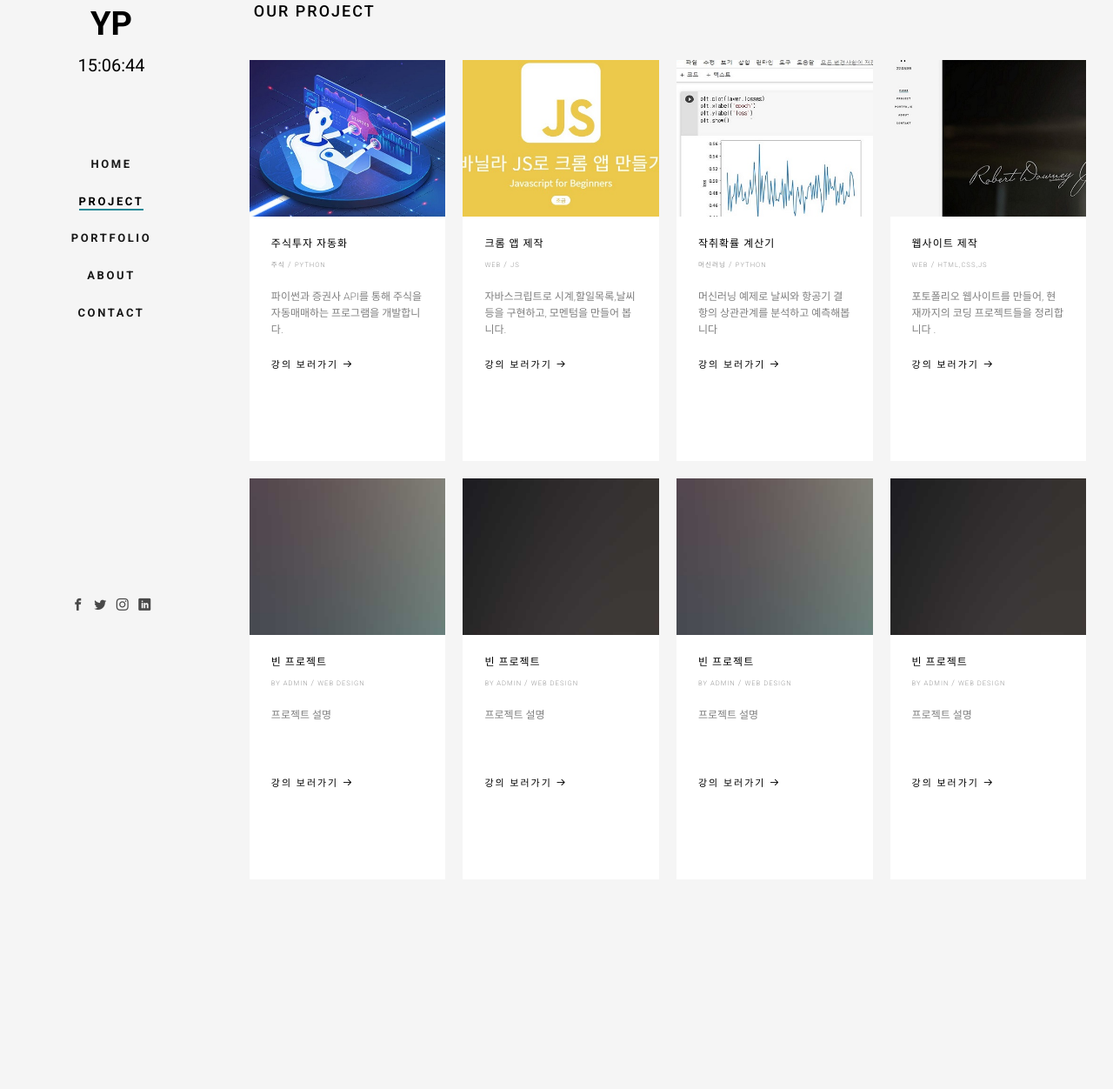
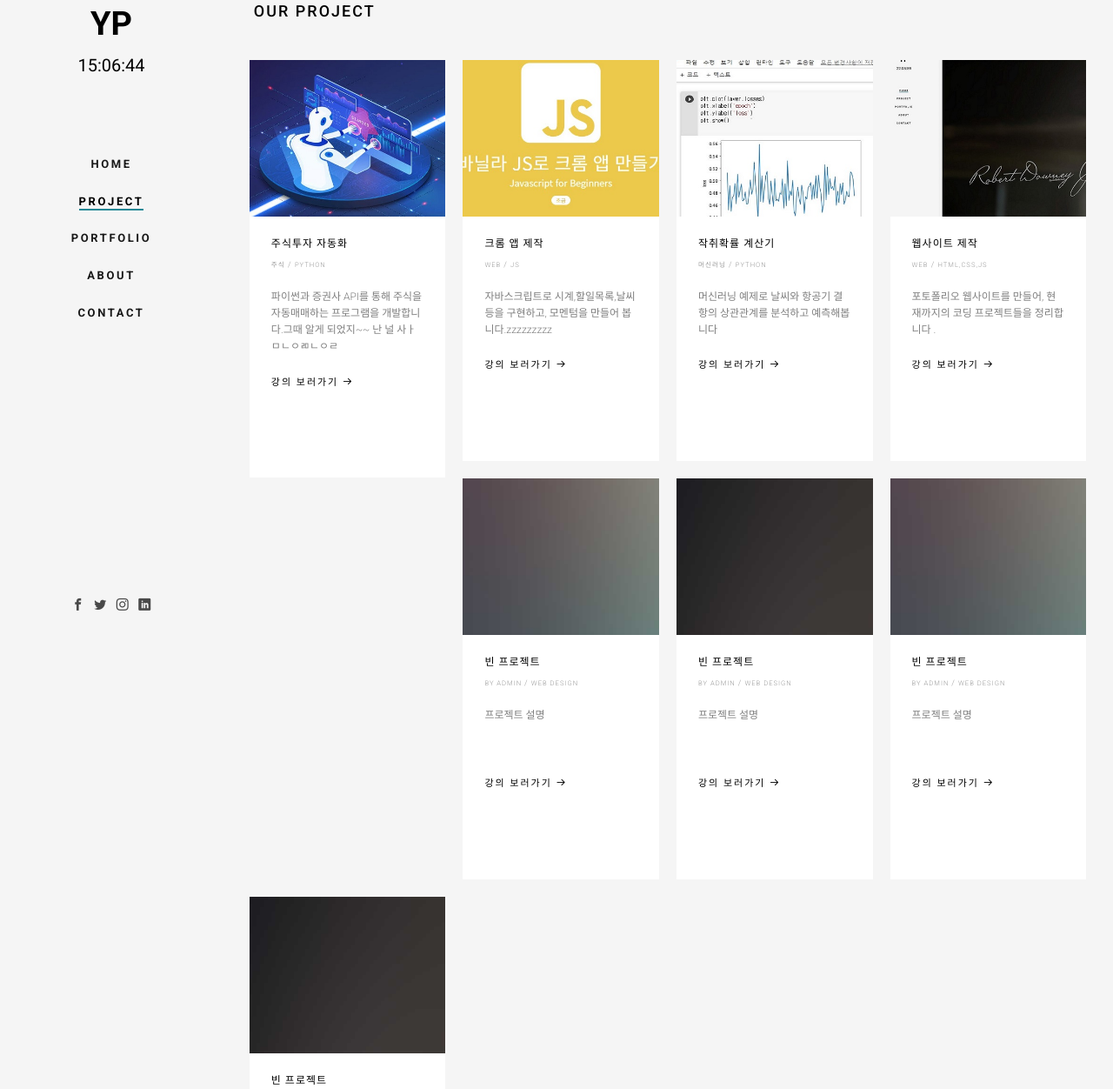
Before and after one commit to YY-COM/Portfolio-Web-Site, a plain HTML site: page marble/blog.html in a window 1280 px wide. Shown: the part 53-1305 px from the top of the page at 87% size. Before the commit the page ends 1186 px from the top, so only its background shows below. Drawn offline with Linux system fonts and the light colour scheme; files whose address does not match are found by name.

Commit message:
flex로 바꿈
그냥 float쓰고 높이 맞춰 보자.....

```diff
--- a/marble/blog.html
+++ b/marble/blog.html
@@ -98,29 +98,30 @@
 			<div class="fh5co-narrow-content">
 				<h2 class="fh5co-heading animate-box" data-animate-effect="fadeInLeft">Our Project</h2>
 				<div class="row row-bottom-padded-md">
-					<div class="col-md-3 col-sm-6 col-padding animate-box" data-animate-effect="fadeInLeft">
+					<div id="wrapper1">
+					<div id="project1" class="col-md-3 col-sm-6 col-padding animate-box" data-animate-effect="fadeInLeft">
 						<div class="blog-entry">
 							<a href="#" class="blog-img"><img src="images/img-1.jpg" class="img-responsive" alt="Free HTML5 Bootstrap Template by FreeHTML5.co"></a>
 							<div class="desc">
 								<h3><a href="https://www.youtube.com/watch?v=Y01D2J_7894" target="_blank" >주식투자 자동화</a></h3>
 								<span><small>주식</small> / <small> Python </small><small> <i class="icon-comment"></i></small></span>
-								<p>파이썬과 증권사 API를 통해 주식을 자동매매하는 프로그램을 개발합니다.</p>
+								<p>파이썬과 증권사 API를 통해 주식을 자동매매하는 프로그램을 개발합니다.그때 알게 되었지~~ 난 널 사ㅏㅁㄴㅇㄻㄴㅇㄹ</p>
 								<a href="https://www.youtube.com/watch?v=Y01D2J_7894" target="_blank"  class="lead">강의 보러가기 <i class="icon-arrow-right3"></i></a>
 							</div>
 						</div>
 					</div>
-					<div class="col-md-3 col-sm-6 col-padding animate-box" data-animate-effect="fadeInLeft">
+					<div id="project2" class="col-md-3 col-sm-6 col-padding animate-box" data-animate-effect="fadeInLeft">
 						<div class="blog-entry">
 							<a href="#" class="blog-img"><img src="images/img-2.jpg" class="img-responsive" alt="Free HTML5 Bootstrap Template by FreeHTML5.co"></a>
 							<div class="desc">
 								<h3><a href="#">크롬 앱 제작</a></h3>
 								<span><small>Web </small> / <small> Js </small><small> <i class="icon-comment"></i></small></span>
-								<p>자바스크립트로 시계,할일목록,날씨등을 구현하고, 모멘텀을 만들어 봅니다.</p>
+								<p>자바스크립트로 시계,할일목록,날씨등을 구현하고, 모멘텀을 만들어 봅니다.zzzzzzzzz</p>
 								<a href="#" class="lead">강의 보러가기 <i class="icon-arrow-right3"></i></a>
 							</div>
 						</div>
 					</div>
-					<div class="col-md-3 col-sm-6 col-padding animate-box" data-animate-effect="fadeInLeft">
+					<div id="project3" class="col-md-3 col-sm-6 col-padding animate-box" data-animate-effect="fadeInLeft">
 						<div class="blog-entry">
 							<a href="#" class="blog-img"><img src="images/img-3.jpg" class="img-responsive" alt="Free HTML5 Bootstrap Template by FreeHTML5.co"></a>
 							<div class="desc">
@@ -131,7 +132,7 @@
 							</div>
 						</div>
 					</div>
-					<div class="col-md-3 col-sm-6 col-padding animate-box" data-animate-effect="fadeInLeft">
+					<div id="project4" class="col-md-3 col-sm-6 col-padding animate-box" data-animate-effect="fadeInLeft">
 						<div class="blog-entry">
 							<a href="#" class="blog-img"><img src="images/img-4.jpg" class="img-responsive" alt="Free HTML5 Bootstrap Template by FreeHTML5.co"></a>
 							<div class="desc">
@@ -142,8 +143,9 @@
 							</div>
 						</div>
 					</div>
-
-					<div class="col-md-3 col-sm-6 col-padding animate-box" data-animate-effect="fadeInLeft">
+					</div>
+					<div id="wrapper2">
+					<div id="project5" class="col-md-3 col-sm-6 col-padding animate-box" data-animate-effect="fadeInLeft">
 						<div class="blog-entry">
 							<a href="#" class="blog-img"><img src="images/img-5.jpg" class="img-responsive" alt="Free HTML5 Bootstrap Template by FreeHTML5.co"></a>
 							<div class="desc">
@@ -154,7 +156,7 @@
 							</div>
 						</div>
 					</div>
-					<div class="col-md-3 col-sm-6 col-padding animate-box" data-animate-effect="fadeInLeft">
+					<div id="project6" class="col-md-3 col-sm-6 col-padding animate-box" data-animate-effect="fadeInLeft">
 						<div class="blog-entry">
 							<a href="#" class="blog-img"><img src="images/img-6.jpg" class="img-responsive" alt="Free HTML5 Bootstrap Template by FreeHTML5.co"></a>
 							<div class="desc">
@@ -165,7 +167,7 @@
 							</div>
 						</div>
 					</div>
-					<div class="col-md-3 col-sm-6 col-padding animate-box" data-animate-effect="fadeInLeft">
+					<div id="project7" class="col-md-3 col-sm-6 col-padding animate-box" data-animate-effect="fadeInLeft">
 						<div class="blog-entry">
 							<a href="#" class="blog-img"><img src="images/img-5.jpg" class="img-responsive" alt="Free HTML5 Bootstrap Template by FreeHTML5.co"></a>
 							<div class="desc">
@@ -176,7 +178,7 @@
 							</div>
 						</div>
 					</div>
-					<div class="col-md-3 col-sm-6 col-padding animate-box" data-animate-effect="fadeInLeft">
+					<div id="project8" class="col-md-3 col-sm-6 col-padding animate-box" data-animate-effect="fadeInLeft">
 						<div class="blog-entry">
 							<a href="#" class="blog-img"><img src="images/img-6.jpg" class="img-responsive" alt="Free HTML5 Bootstrap Template by FreeHTML5.co"></a>
 							<div class="desc">
@@ -186,6 +188,7 @@
 								<a href="#" class="lead">강의 보러가기 <i class="icon-arrow-right3"></i></a>
 							</div>
 						</div>
+					</div>
 					</div>
 				</div>
 			</div>
--- a/marble/css/style.css
+++ b/marble/css/style.css
@@ -1166,7 +1166,7 @@ body.offcanvas #fh5co-main, body.offcanvas .fh5co-nav-toggle {
 }
 @media screen and (max-width: 768px) {
   .row-bottom-padded-md {
-    padding-bottom: 1em;
+    padding-bottom: 2em;
   }
 }
 
@@ -1186,5 +1186,37 @@ body.offcanvas #fh5co-main, body.offcanvas .fh5co-nav-toggle {
 .js .animate-box {
   opacity: 0;
 }
+/*
+#wrapper1 {
+  display: flex;
+}
+#wrapper2 {
+  display: flex;
+}
+#project1{
+  order: 1;
+}
+#project2{
+  order: 2;
+}
+#project3{
+  order: 3;
+}
+#project4{
+  order: 4;
+}
+#project5{
+  order: 5;
+}
+#project6{
+  order: 6;
+}
+#project7{
+  order: 7;
+}
+#project8{
+  order: 8;
+}
+*/
 
 /*# sourceMappingURL=style.css.map */
```
